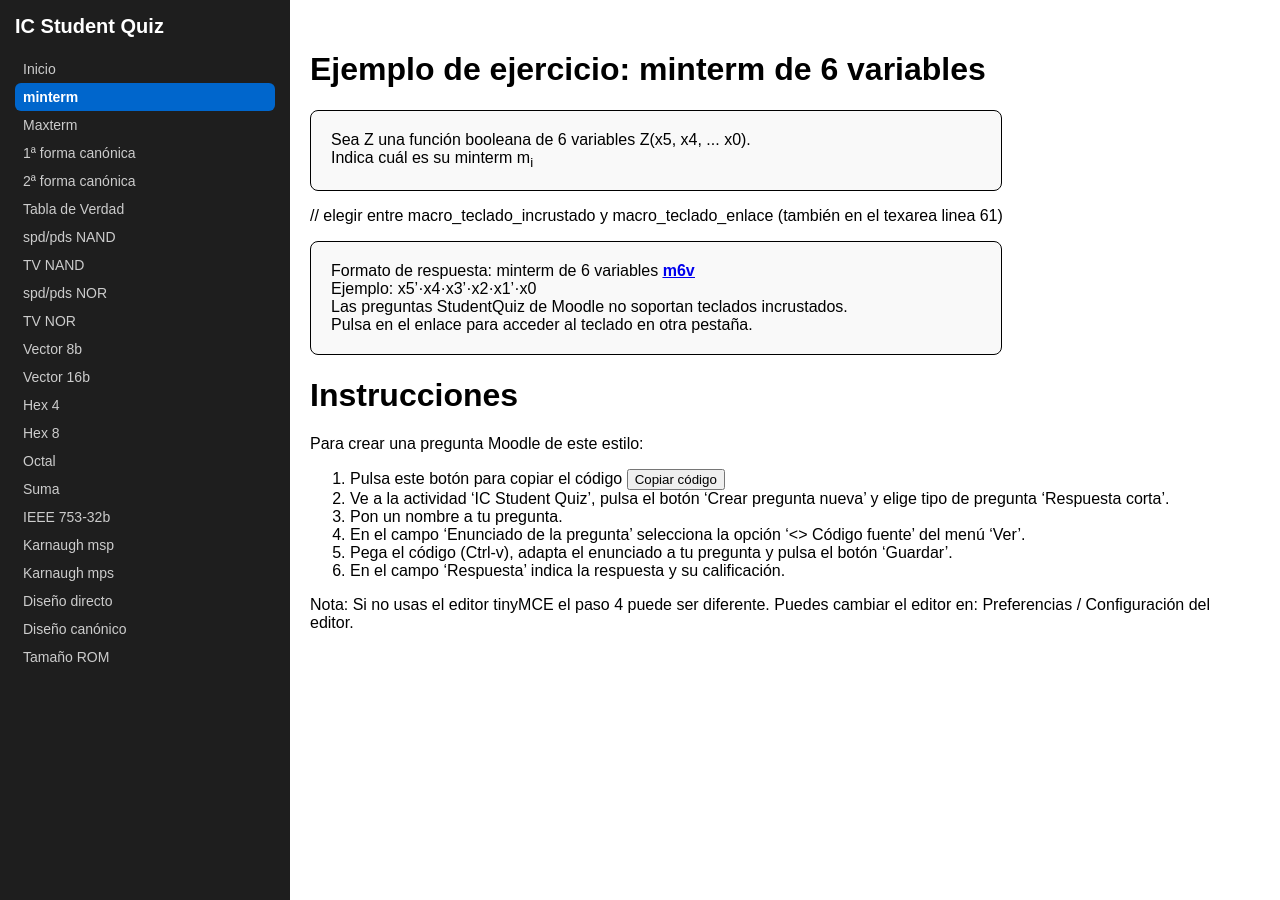
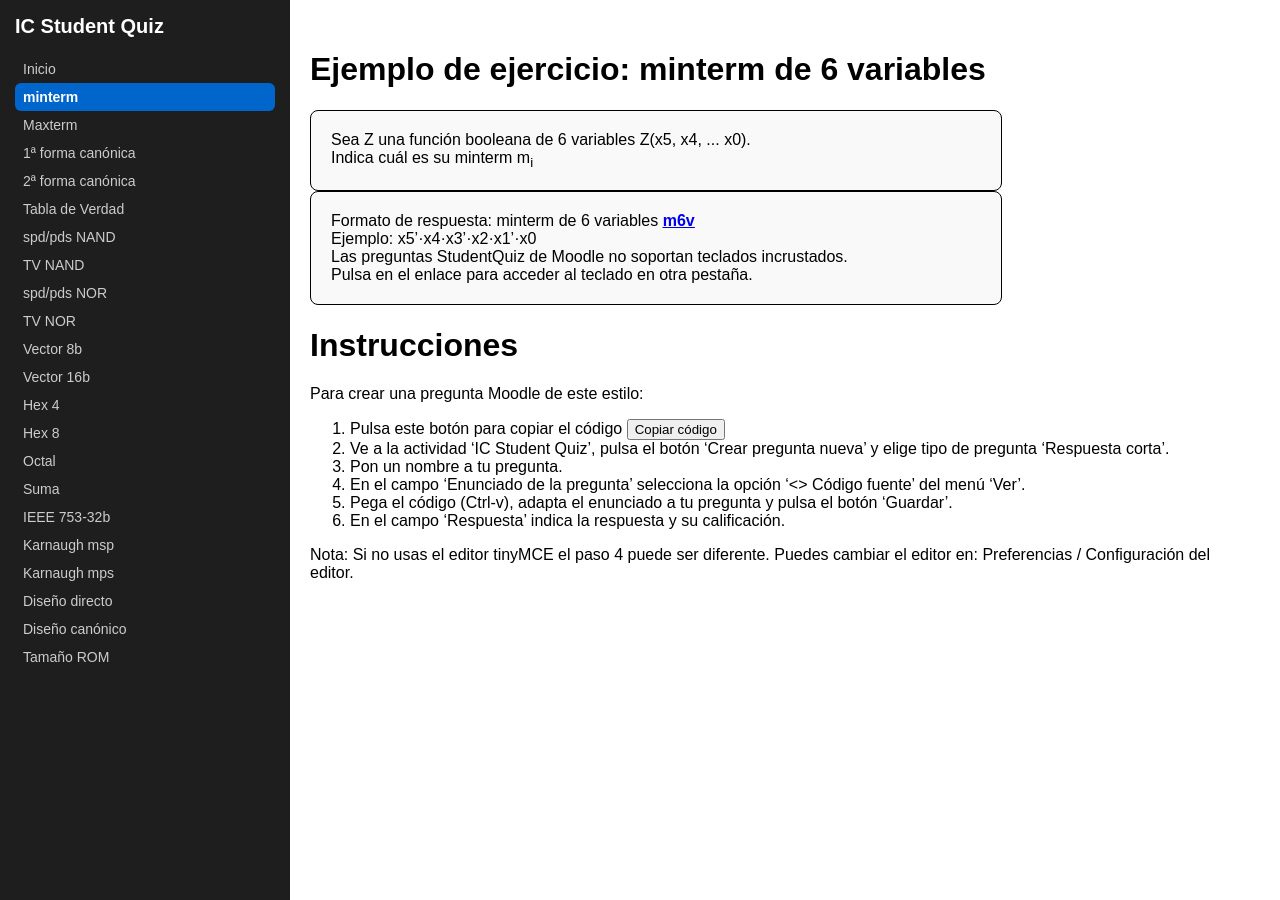
Before and after one commit to mglfcn/ic-student-quiz, a Jekyll site: the page built from minterm.md, in a window 1280 px wide. Built offline with Jekyll 4.4.1, drawn with Linux system fonts in a browser that asks for light colours.

Commit message:
Update minterm.md

```diff
--- a/minterm.md
+++ b/minterm.md
@@ -41,7 +41,7 @@ Pulsa en el enlace para acceder al teclado en otra pestaña.
 
 {% endcapture %}
 {{ macro_enunciado }}
-// elegir entre macro_teclado_incrustado y macro_teclado_enlace (también en el texarea linea 61)
+<!-- elegir entre macro_teclado_incrustado y macro_teclado_enlace (también en el texarea linea 61) -->
 {{ macro_teclado_enlace }}
 
 # Instrucciones
```
